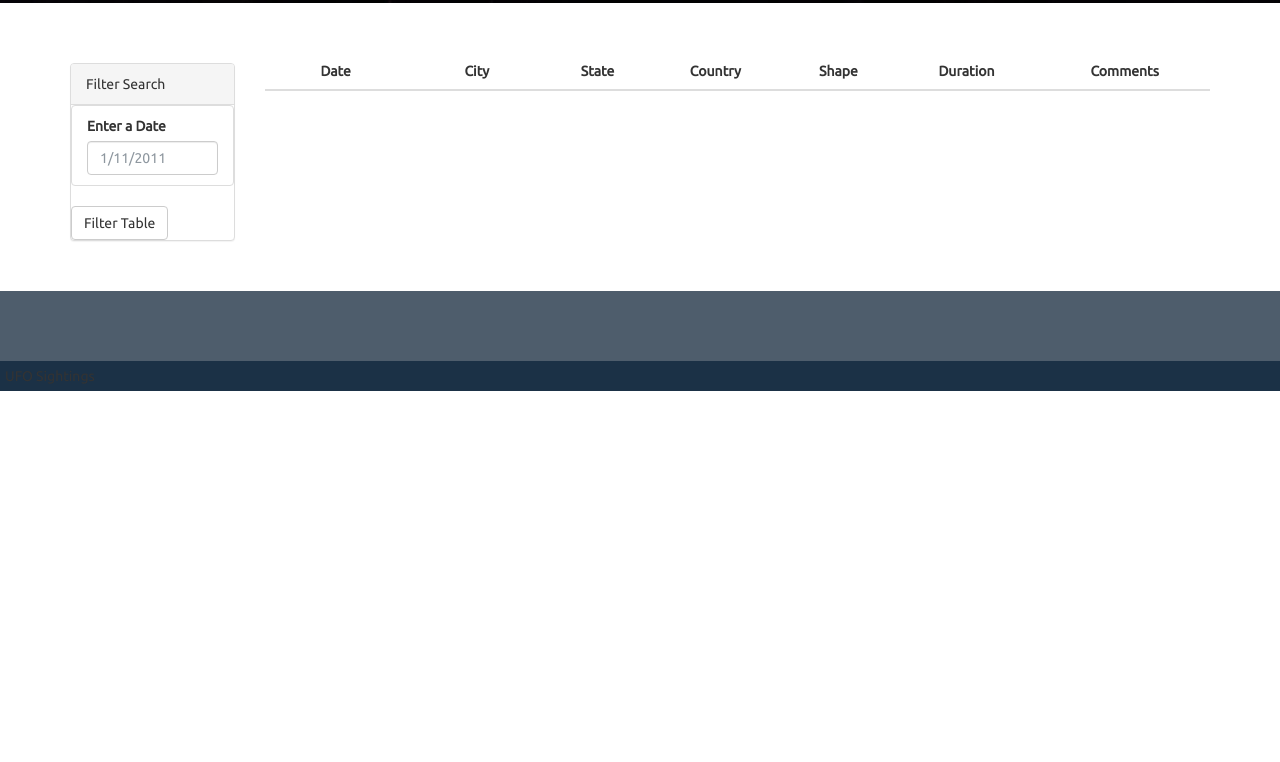
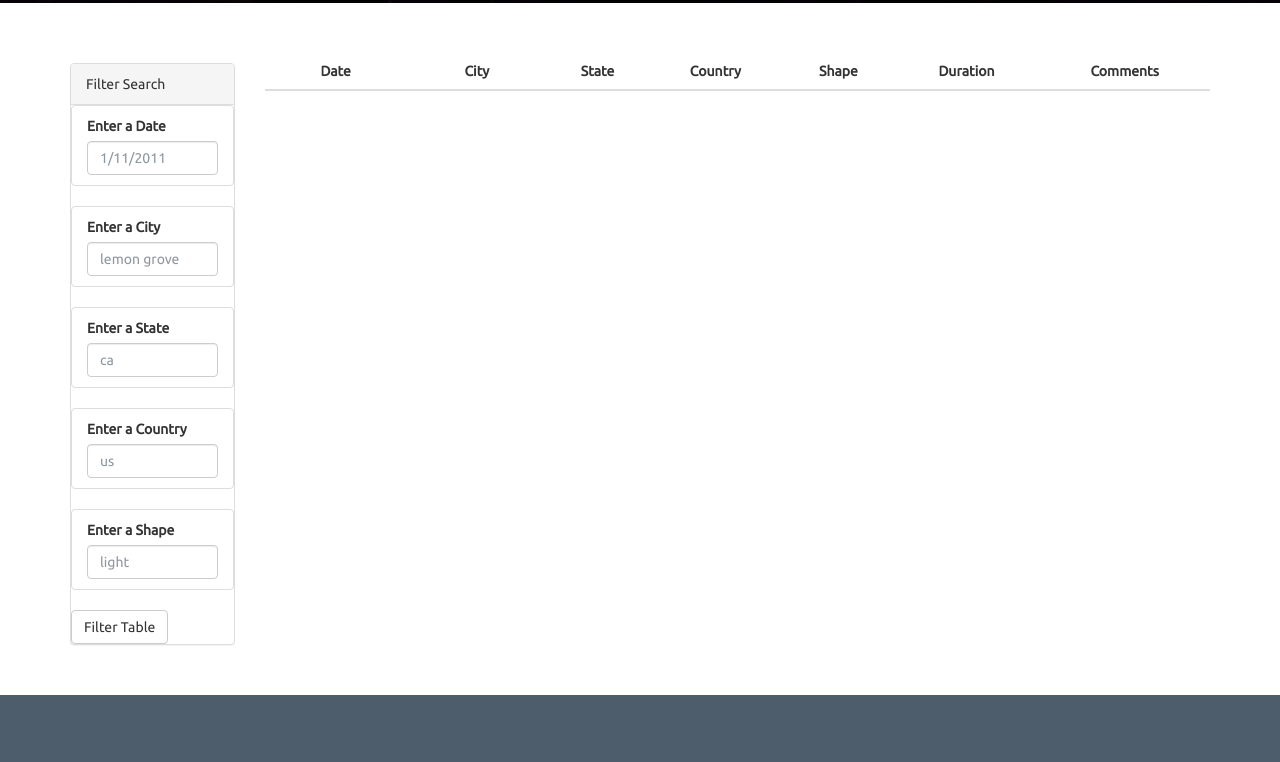
Before and after one commit to drainganggtb/javascript-challenge, a plain HTML site: page UFO-level-1/index.html in a window 1280 px wide. Shown: the part 609-1371 px from the top of the page. Before the commit the page ends 1000 px from the top, so only its background shows below. Drawn offline with nearby package versions, Linux system fonts and the light colour scheme.

Commit message:
added other filter forms

```diff
--- a/UFO-level-1/index.html
+++ b/UFO-level-1/index.html
@@ -41,6 +41,38 @@
                       </li>
                     </ul>
                   </div>
+                  <div class="form-group">
+                    <ul class="list-group" id="filters">
+                      <li class="filter list-group-item">
+                        <label for="date">Enter a City</label>
+                        <input class="form-control" id="city" type="text" placeholder="lemon grove">
+                      </li>
+                    </ul>
+                  </div>
+                  <div class="form-group">
+                    <ul class="list-group" id="filters">
+                      <li class="filter list-group-item">
+                        <label for="date">Enter a State</label>
+                        <input class="form-control" id="state" type="text" placeholder="ca">
+                      </li>
+                    </ul>
+                  </div>
+                  <div class="form-group">
+                    <ul class="list-group" id="filters">
+                      <li class="filter list-group-item">
+                        <label for="date">Enter a Country</label>
+                        <input class="form-control" id="country" type="text" placeholder="us">
+                      </li>
+                    </ul>
+                  </div>
+                  <div class="form-group">
+                    <ul class="list-group" id="filters">
+                      <li class="filter list-group-item">
+                        <label for="date">Enter a Shape</label>
+                        <input class="form-control" id="shape" type="text" placeholder="light">
+                      </li>
+                    </ul>
+                  </div>
                   <!--insert other form groups after this
                   need CITY, STATE, COUNTRY, SHAPE-->
                   <button id="filter-btn" type="button" class="btn btn-default">Filter Table</button>
```
